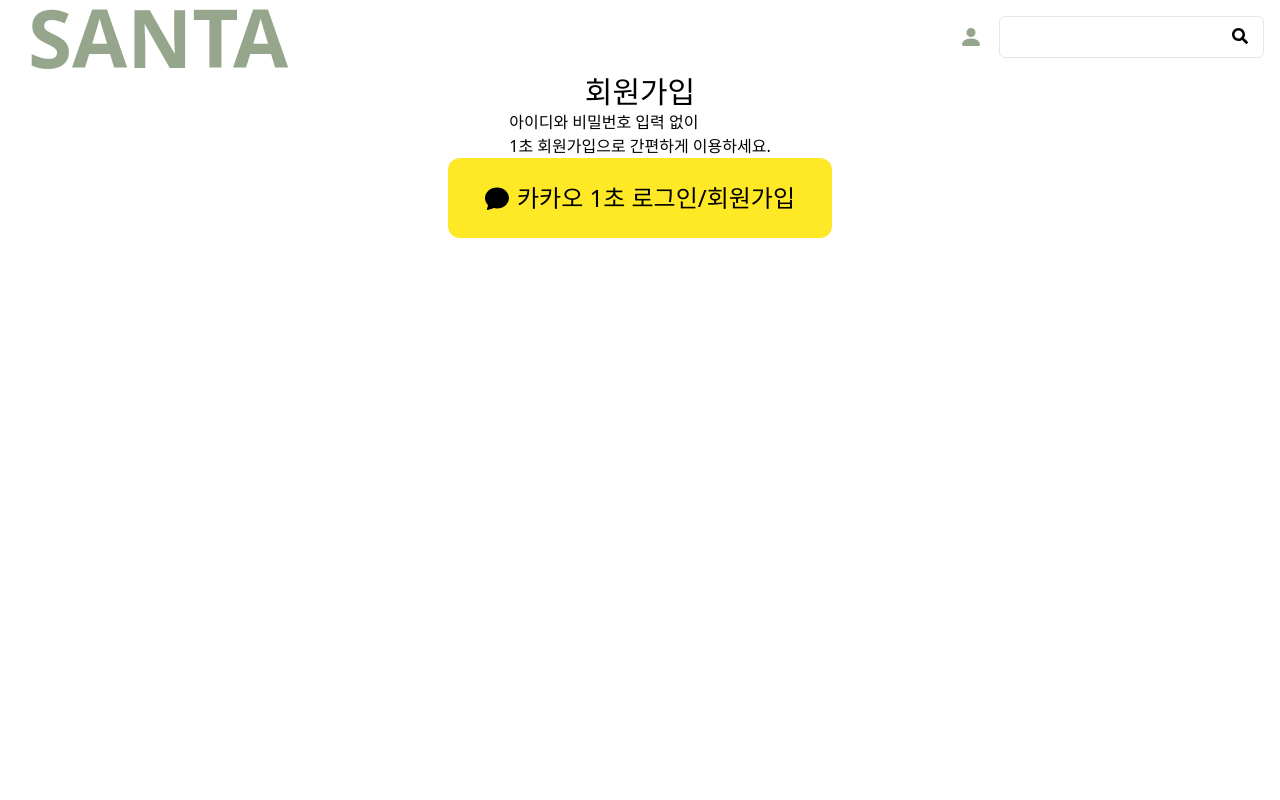
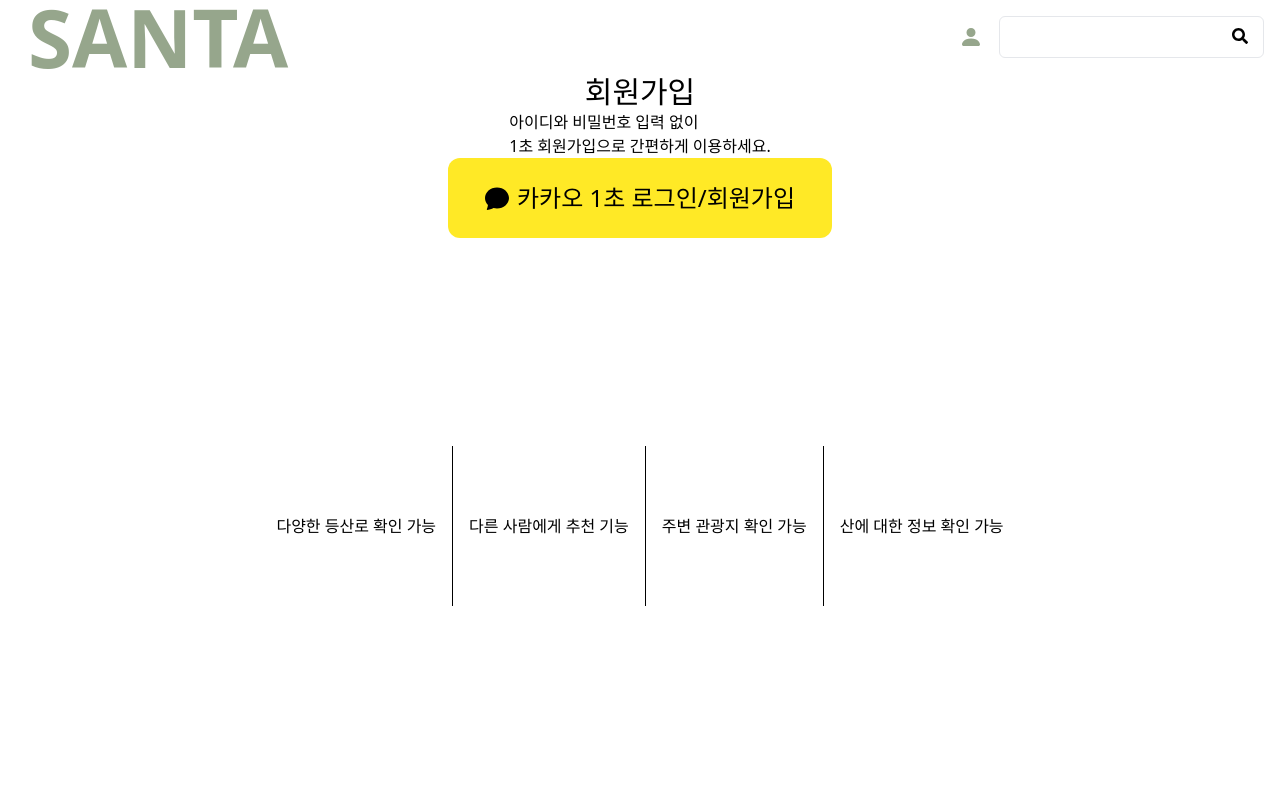
Before and after one commit to WestSilver99/Front, a React (Create React App) app: page /login in a window 1280 px wide. Shown: the top 800 px of the page. Built offline with nearby package versions, Linux system fonts and the light colour scheme.

Commit message:
feat : 기능 설명 작업 시작

```diff
--- a/src/pages/Login/index.jsx
+++ b/src/pages/Login/index.jsx
@@ -23,6 +23,15 @@
           </div>
         </Link>
       </button>
+      <div className="flex items-center mt-52">
+        <span>다양한 등산로 확인 가능</span>
+        <div className="border-r border-black h-40 mx-4"></div>
+        <span>다른 사람에게 추천 기능</span>
+        <div className="border-r border-black h-40 mx-4"></div>
+        <span>주변 관광지 확인 가능</span>
+        <div className="border-r border-black h-40 mx-4"></div>
+        <span>산에 대한 정보 확인 가능</span>
+      </div>
     </div>
   );
 };
```
